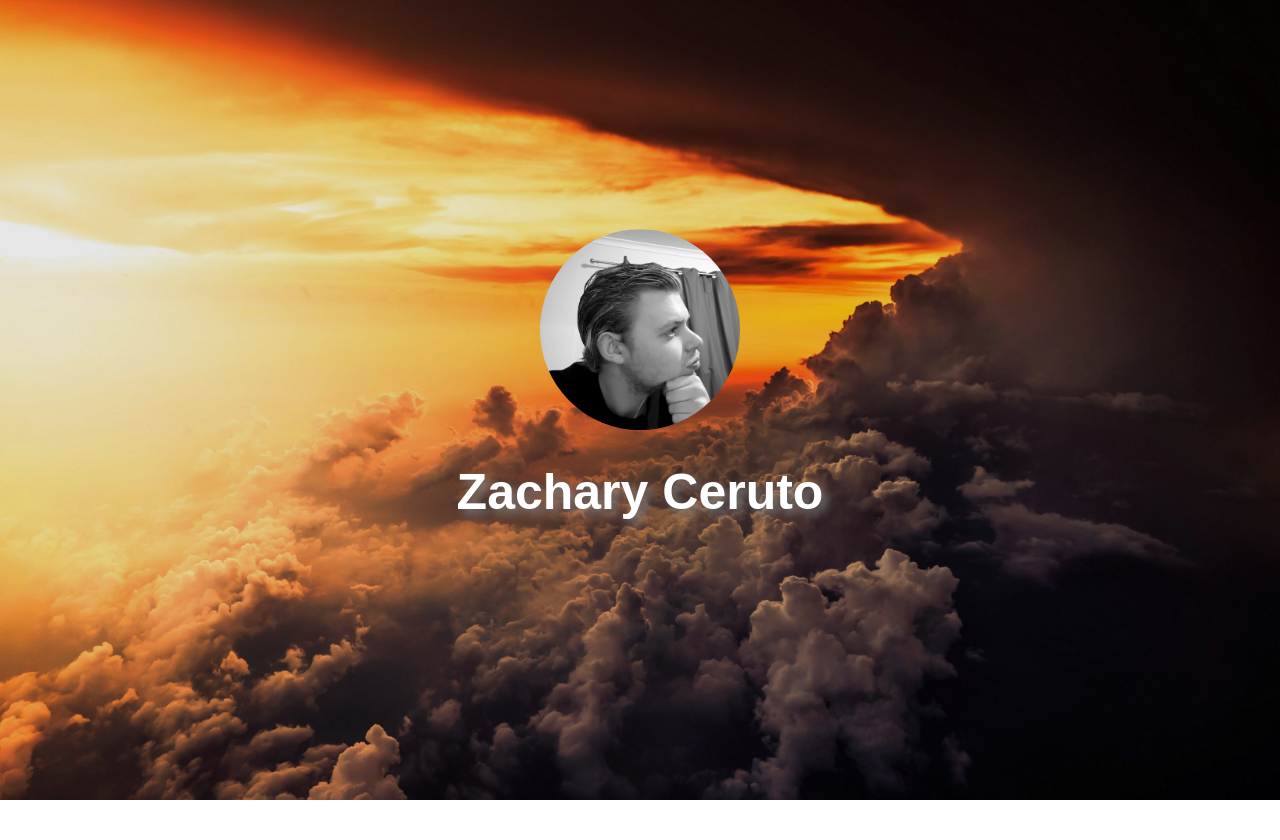
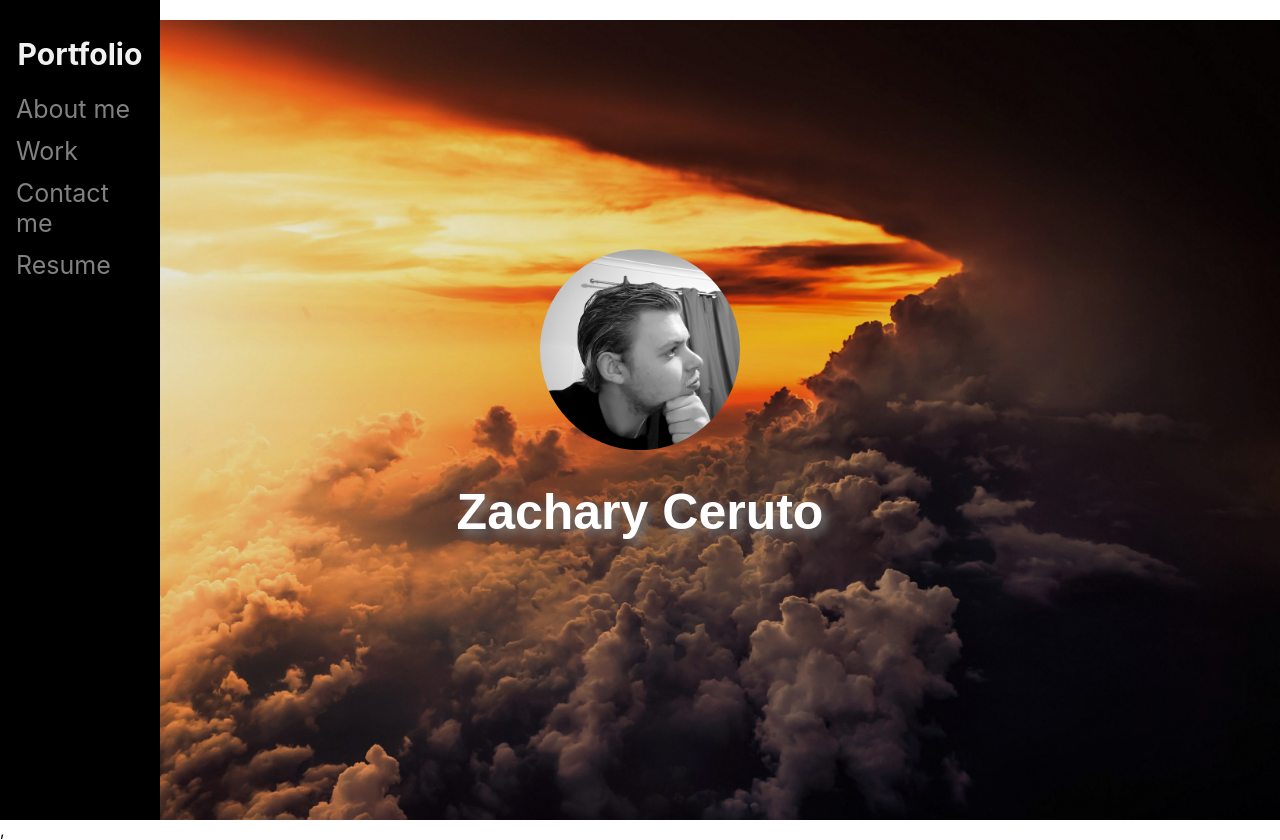
Before and after one commit to ZacharyDonovan88/react-portfolio, a React (Create React App) app: page / in a window 1280 px wide. Before the commit the page ends 800 px from the top, so only its background shows below. Built offline with nearby package versions, Linux system fonts and the light colour scheme.

Commit message:
added navbar

```diff
--- a/src/App.js
+++ b/src/App.js
@@ -2,11 +2,17 @@ import logo from './logo.svg';
 import './App.css';
 import Header from "./components/Header/Header.js";
 import Home from "./components/Home/Home.js";
+import Navbar from "./components/Navbar/Navbar.js";
+import { BrowserRouter as Router, Navigate, Route, Routes } from 'react-router-dom';
+
 
 function App() {
   return (
-    <Header/>,
-    <Home/>
+    <div>
+      <Header />,
+      <Home />,
+      <Navbar />
+    </div>
   );
 }
 
--- /dev/null
+++ b/src/components/Navbar/Navbar.js
@@ -0,0 +1,18 @@
+import React from "react";
+import "../../style.css";
+
+function Navbar() {
+    return (
+    <div class="sidenav">
+        <nav>
+            <h2>Portfolio</h2>
+            <a href="#aboutme">About me</a>
+            <a href="#work">Work</a>
+            <a href="#contactme">Contact me</a>
+            <a href="#resume">Resume</a>
+        </nav>
+    </div>
+    );
+  }
+
+  export default Navbar;
```
